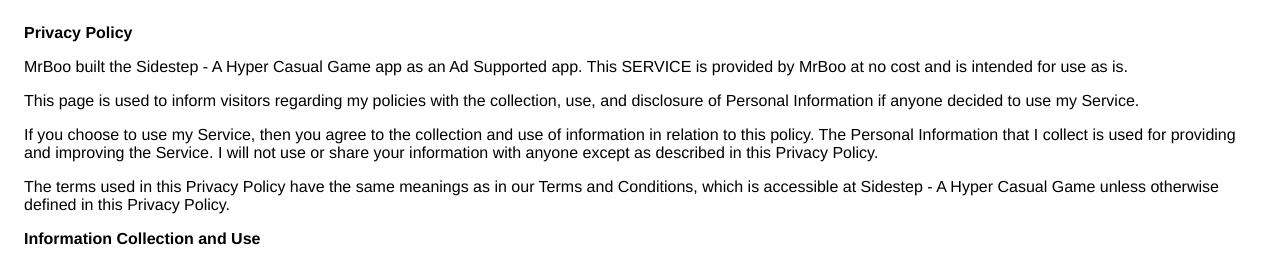
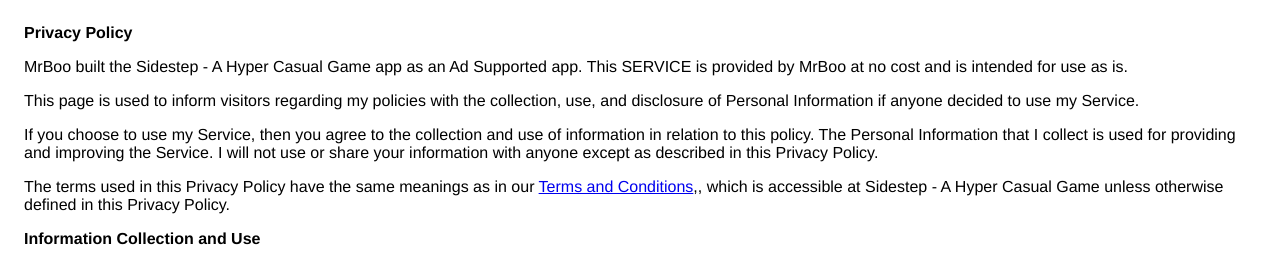
Before and after one commit to shrimoni/shrimoni.github.io, a plain HTML site: page Sidestep - A Hyper Casual Game/privacy-policy.html in a window 1280 px wide. Shown: the top 261 px of the page. Drawn offline with Linux system fonts and the light colour scheme.

Commit message:
Update privacy-policy.html

```diff
--- a/Sidestep - A Hyper Casual Game/privacy-policy.html
+++ b/Sidestep - A Hyper Casual Game/privacy-policy.html
@@ -35,7 +35,7 @@
   </p>
   <p>
     The terms used in this Privacy Policy have the same meanings
-    as in our Terms and Conditions, which is accessible at
+    as in our <a href="terms-and-conditions.html">Terms and Conditions</a>,, which is accessible at
     Sidestep - A Hyper Casual Game unless otherwise defined in this Privacy Policy.
   </p>
   <p><strong>Information Collection and Use</strong></p>
```
